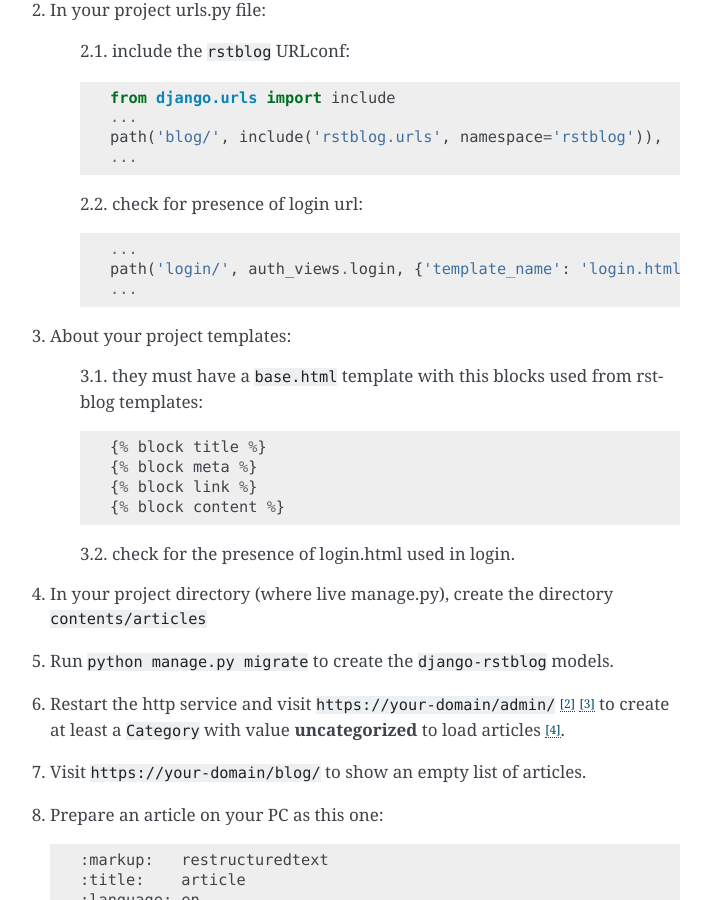
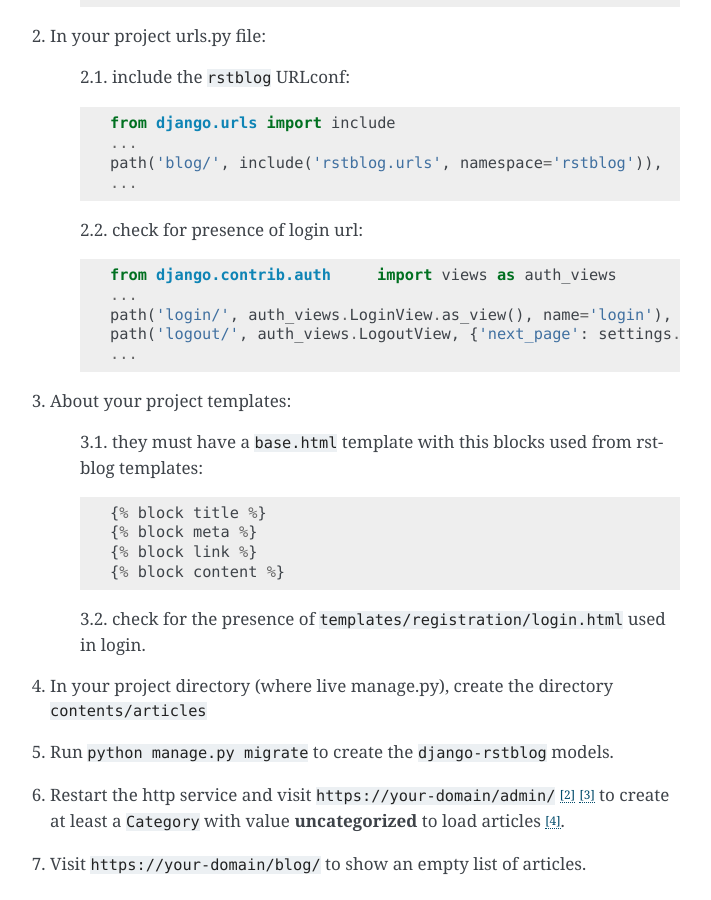
Before and after one commit to l-dfa/django-rstblog, a Sphinx documentation site: the page built from docs/source/manager_manual/manager_manual.rst, in a window 1280 px wide and 900 px high, scrolled down 2987 px. Shown: the whole window, without its empty margins (400-1111 px from the left). Built offline with Sphinx 7.4.7, drawn with Linux system fonts in a browser that asks for light colours; some of the changed text lies outside the part shown.

Commit message:
documentation updated

```diff
--- a/docs/source/manager_manual/manager_manual.rst
+++ b/docs/source/manager_manual/manager_manual.rst
@@ -121,8 +123,10 @@
 
     2.2. check for presence of login url::
 
+        from django.contrib.auth     import views as auth_views
         ...
-        path('login/', auth_views.login, {'template_name': 'login.html',}, name='login'),
+        path('login/', auth_views.LoginView.as_view(), name='login'),
+        path('logout/', auth_views.LogoutView, {'next_page': settings.LOGIN_REDIRECT_URL}, name='logout'),
         ...
 
 3. About your project templates:
@@ -135,7 +139,8 @@
         {% block link %}
         {% block content %}
 
-    3.2. check for the presence of login.html used in login.
+    3.2. check for the presence of ``templates/registration/login.html``
+    used in login.
 
 4. In your project directory (where live manage.py), create the
    directory ``contents/articles``
```
Also changed, not shown: other parts of docs/source/manager_manual/manager_manual.rst (+3 -1 lines), CHANGELOG.rst (+13 -0 lines), docs/source/author_manual/author_manual.rst (+40 -2 lines).
